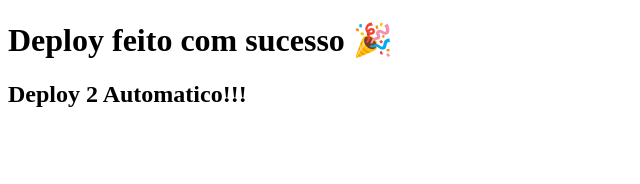
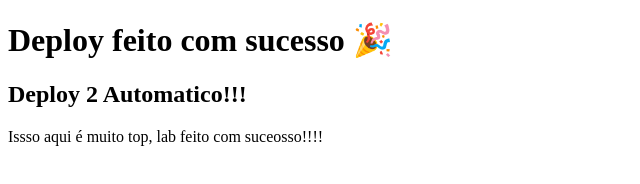
Before and after one commit to CrisPer12/meu-site-estatico-aws, a plain HTML site: page index.html in a window 1280 px wide. Shown: the whole page, without its empty margins (0-640 px from the left). Drawn offline with Linux system fonts and the light colour scheme.

Commit message:
lab commit

```diff
--- a/index.html
+++ b/index.html
@@ -6,5 +6,6 @@
 <body>
   <h1>Deploy feito com sucesso 🎉</h1>
   <h2>Deploy 2 Automatico!!!</h2>
+  <p>Issso aqui é muito top, lab feito com suceosso!!!!</p>
 </body>
 </html>
```
